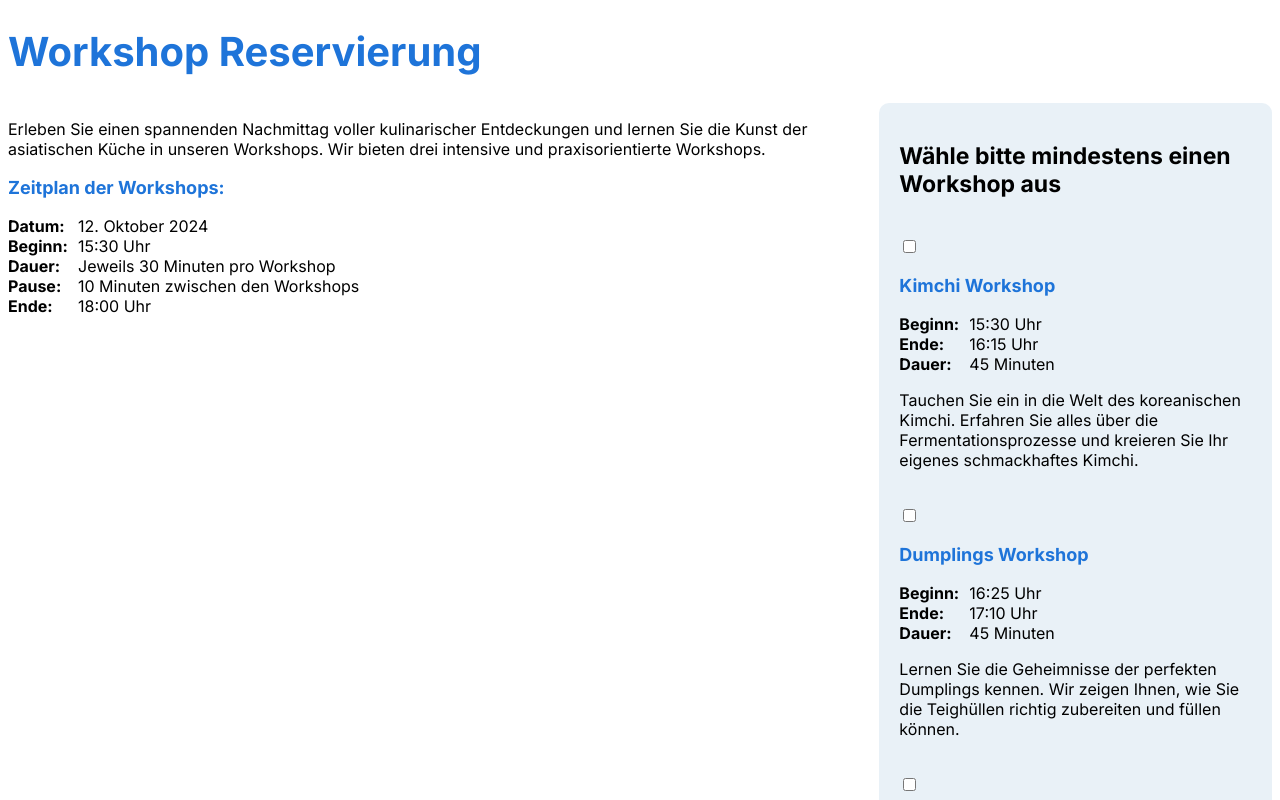
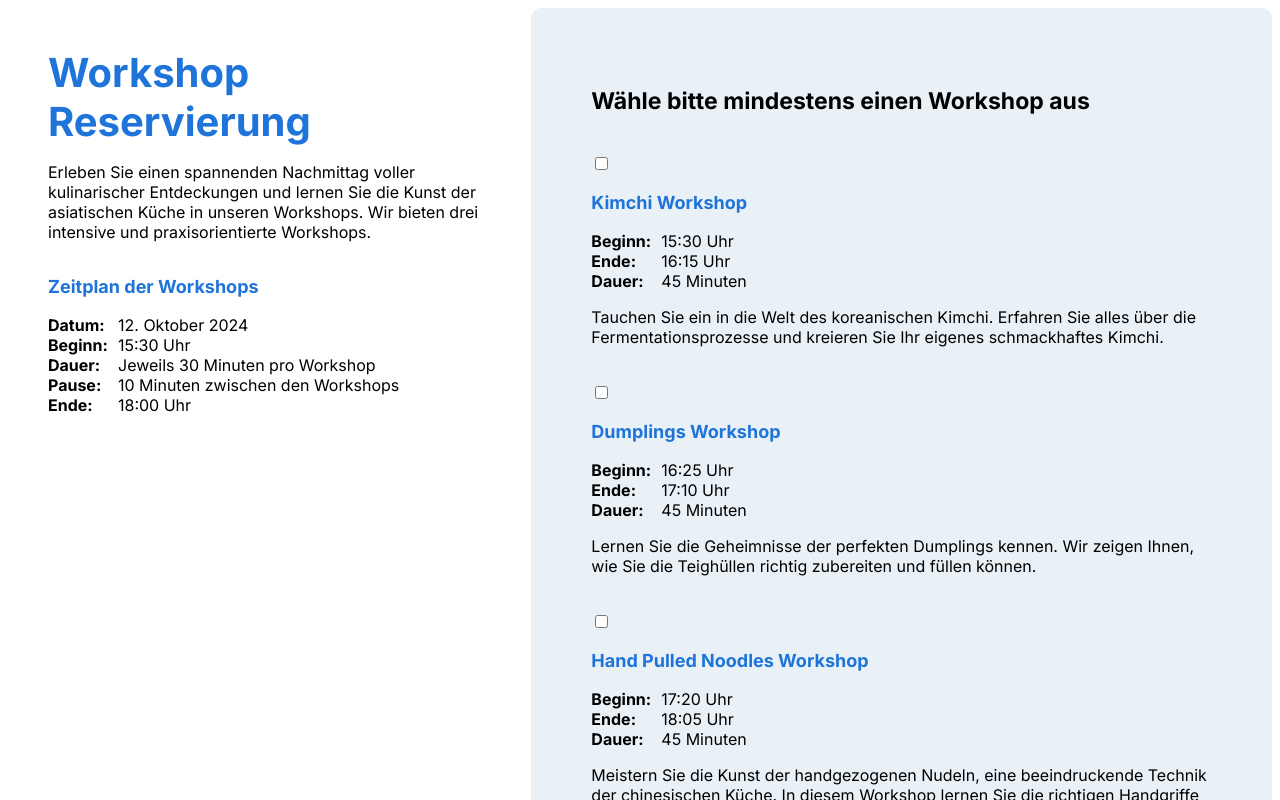
Before and after one commit to ACO-Charity/toa-reservation-frontend, a React (Vite) app: page / in a window 1280 px wide. Shown: the top 800 px of the page. Built offline with nearby package versions, Linux system fonts and the light colour scheme.

Commit message:
added left white table flexbox

```diff
--- a/src/components/form-description/FormDescription.tsx
+++ b/src/components/form-description/FormDescription.tsx
@@ -4,10 +4,11 @@ function FormDescription() {
 
     return (
         <div className="form-description">
+            <h1>Workshop Reservierung</h1>
             <p>Erleben Sie einen spannenden Nachmittag voller kulinarischer Entdeckungen und lernen Sie die Kunst der
                 asiatischen Küche in unseren
                 Workshops. Wir bieten drei intensive und praxisorientierte Workshops.</p>
-            <h3>Zeitplan der Workshops:</h3>
+            <h3>Zeitplan der Workshops</h3>
             <DescriptionDetails category="Datum" detail="12. Oktober 2024"/>
             <DescriptionDetails category="Beginn" detail="15:30 Uhr"/>
             <DescriptionDetails category="Dauer" detail="Jeweils 30 Minuten pro Workshop"/>
--- a/src/components/form-description/description-details/DescriptionDetails.scss
+++ b/src/components/form-description/description-details/DescriptionDetails.scss
@@ -2,3 +2,11 @@
   display: grid;
   grid-template-columns: 70px  1fr;
 }
+
+.form-description {
+  width: 50%;
+  padding: 40px;
+  background-color: white;
+  display: flex;
+  flex-direction: column;
+}
--- a/src/components/workshop-description/WorkshopDescription.scss
+++ b/src/components/workshop-description/WorkshopDescription.scss
@@ -1,7 +1,7 @@
 
 .workshop-background {
-  width: 50%;
-  padding: 20px;
+  width: 70%;
+  padding: 60px;
   background-color: #e9f1f7;
   border-radius: 10px;
   display: flex;
--- a/src/pages/ToaFormular.tsx
+++ b/src/pages/ToaFormular.tsx
@@ -7,7 +7,6 @@ function ToaFormular() {
     return (
         <>
 
-            <h1>Workshop Reservierung</h1>
             <div className="container-box">
                 <FormDescription/>
                 <WorkshopDescription/>
--- a/src/styles/index.scss
+++ b/src/styles/index.scss
@@ -6,6 +6,7 @@ html {
 h1 {
   color: #1E74D9;
   font-size: 40px;
+  margin: 0;
 }
 
 h2 {
```
